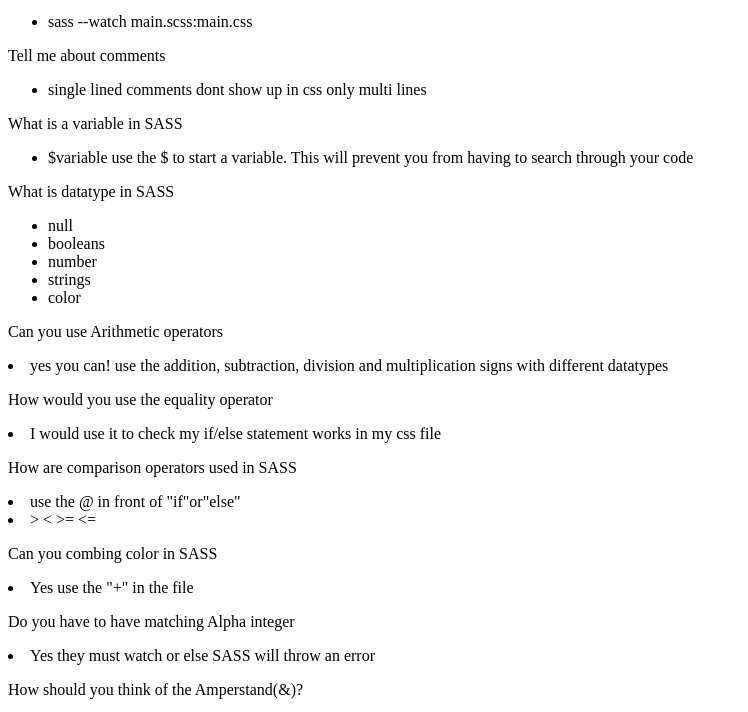
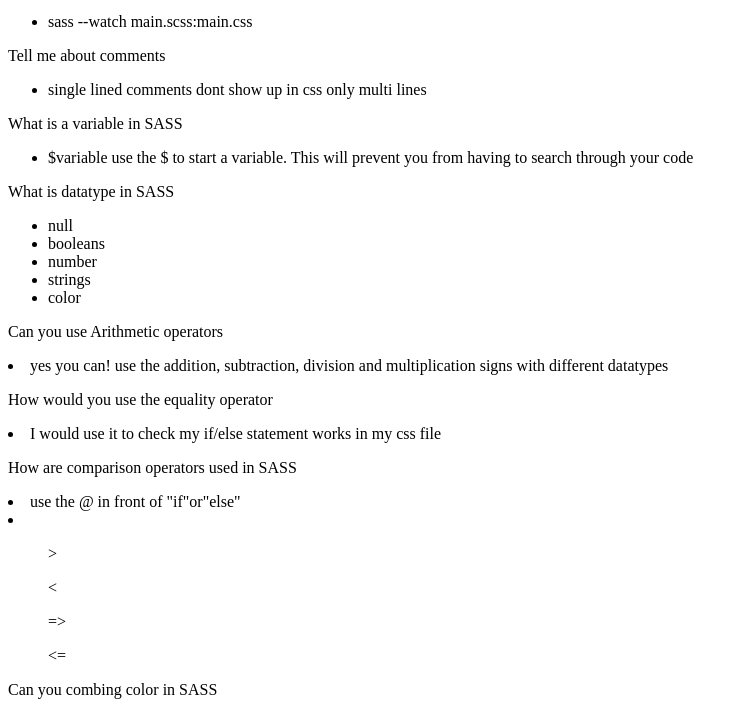
Before and after one commit to camorris/sass, a plain HTML site: page index.html in a window 1280 px wide. Shown: the part 87-799 px from the top of the page, without its empty margins (0-748 px from the left). Drawn offline with Linux system fonts and the light colour scheme.

Commit message:
Add -reorganized order lists

```diff
--- a/index.html
+++ b/index.html
@@ -34,7 +34,12 @@
         <li> I would use it to check my if/else statement works in my css file</li>
       <p>How are comparison operators used in SASS</p>
         <li>use the @ in front of "if"or"else"</li>
-        <li> > < >= <= </li>
+        <li>
+          <ol> > </ol>
+          <ol> < </ol>
+          <ol> => </ol>
+          <ol> <= </ol>
+        </li>
       <p>Can you combing color in SASS</p>
         <li>Yes use the "+" in the file </li>
       <p>Do you have to have matching Alpha integer</p>
```
